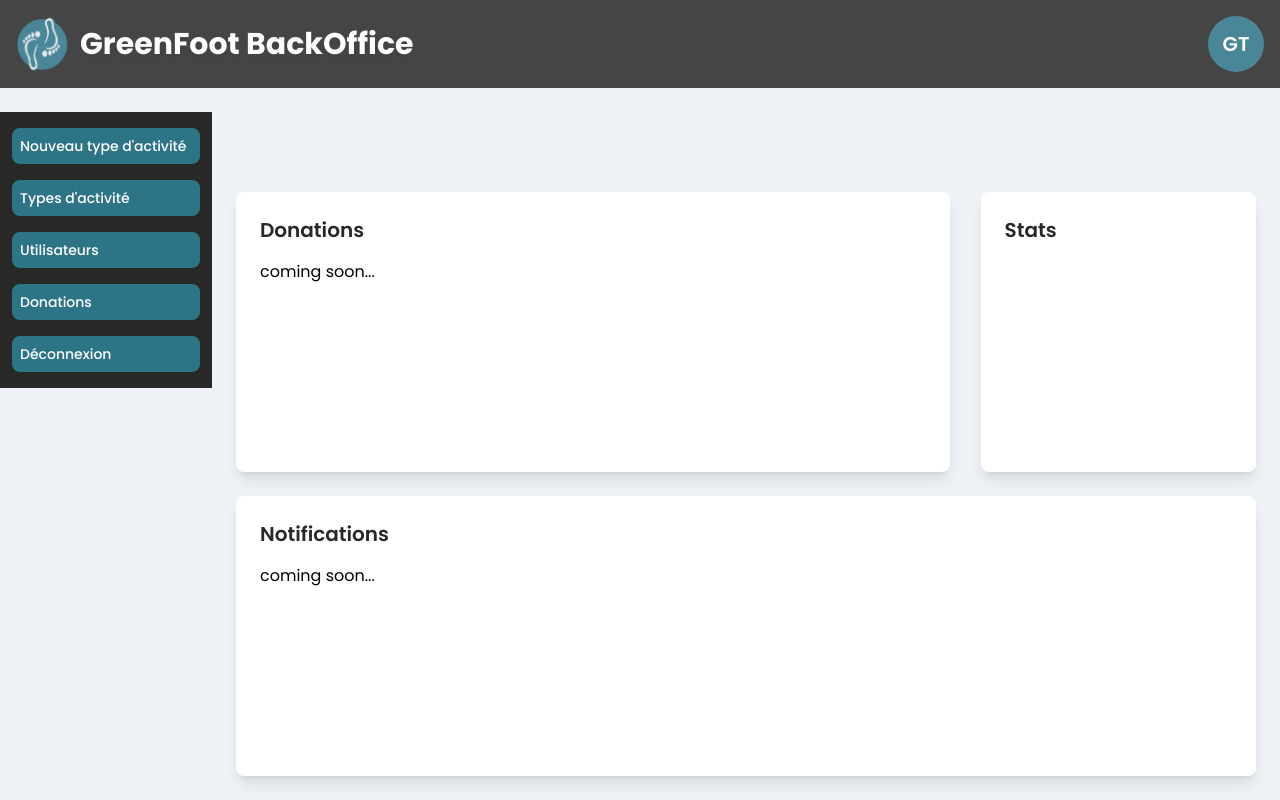
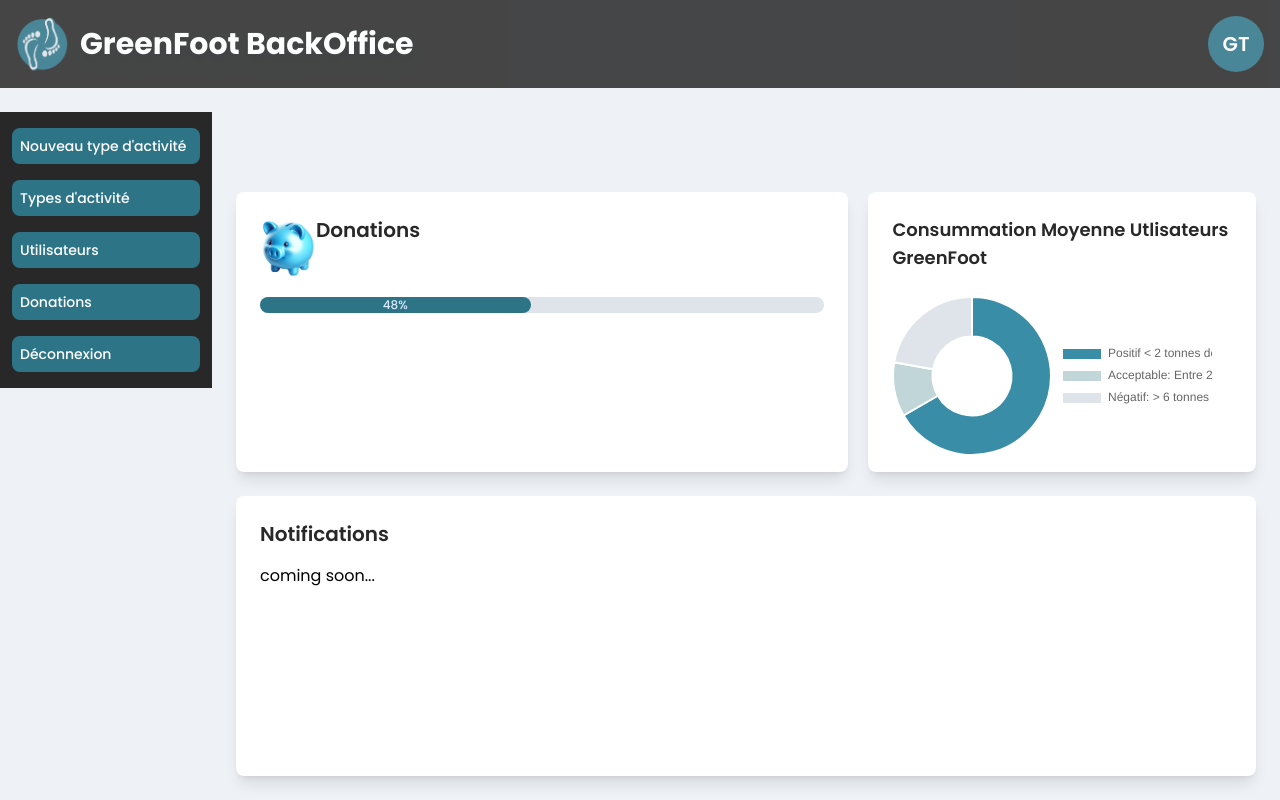
Before and after one commit to WildCodeSchool/2023-11-wns-bleu-g3, a Next.js app in the folder frontend/: page /admin/dashboard in a window 1280 px wide. Built offline with nearby package versions, Linux system fonts and the light colour scheme; no server answers.

Commit message:
admin dashboard style 1/2

```diff
--- a/frontend/src/pages/admin/dashboard.tsx
+++ b/frontend/src/pages/admin/dashboard.tsx
@@ -1,26 +1,70 @@
 import LayoutAdmin from "@/layouts/layout-admin";
+import { Doughnut } from "react-chartjs-2";
+import { Chart as ChartJS, ArcElement, Tooltip, Legend } from "chart.js";
+
+ChartJS.register(ArcElement, Tooltip, Legend);
 
 export default function Dashboard() {
+  const data = {
+    labels: [
+      "Positif < 2 tonnes de CO2 par an ",
+      "Acceptable: Entre 2 et 6 tonnes de CO2 par an",
+      "Négatif: > 6 tonnes de CO2 par an",
+    ],
+    datasets: [
+      {
+        data: [300, 50, 100],
+        backgroundColor: ["#3A8DA6", "#C0D6D8", "#DFE4EA"],
+        hoverBackgroundColor: ["#3A8DA6", "#C0D6D8", "#DFE4EA"],
+      },
+    ],
+  };
+  const options = {
+    responsive: true,
+    maintainAspectRatio: false,
+    plugins: {
+      legend: {
+        position: "right" as any,
+      },
+    },
+  };
 
-
-
-
-
+  //example
+  const percentage = "48%";
 
   return (
     <LayoutAdmin>
       <div className="max-w-[95rem] xl m-auto h-auto mt-14 ">
         <div className="flex flex-wrap justify-between ">
-          <div className="w-[70%]    ">
+          <div className="w-[60%]">
             <div className="bg-white shadow-lg rounded-lg p-6 h-[35vh]">
-              <h2 className="text-xl font-semibold mb-4">Donations</h2>
-              <p> coming soon...</p>
+              <div className="flex">
+                <img
+                  src="../../img/bluepiggy.png"
+                  alt="petit couchon mignon"
+                  className="w-14"
+                />
+                <h2 className="text-xl font-semibold mb-4">Donations</h2>
+              </div>
+
+              <div className="w-full rounded-full bg-pearl mt-5">
+                <div
+                  className="bg-reef text-xs font-medium text-blue-100 text-center p-0.5 leading-none rounded-full"
+                  style={{ width: percentage }}
+                >
+                  {percentage}
+                </div>
+              </div>
             </div>
           </div>
-          <div className="w-[27%]  ">
+          <div className="w-[38%]  ">
             <div className="bg-white shadow-lg rounded-lg p-6  h-[35vh]">
-              <h2 className="text-xl font-semibold mb-4">Stats</h2>
-
+              <h2 className="text-lg font-semibold mb-4">
+                Consummation Moyenne Utlisateurs GreenFoot
+              </h2>
+              <div className="mt-4 h-[22vh] w-[25vw]  items-start justify-left">
+                <Doughnut data={data} options={options} />
+              </div>
             </div>
           </div>
         </div>
```
Also changed, not shown: frontend/public/img/bluepiggy.png (added).
